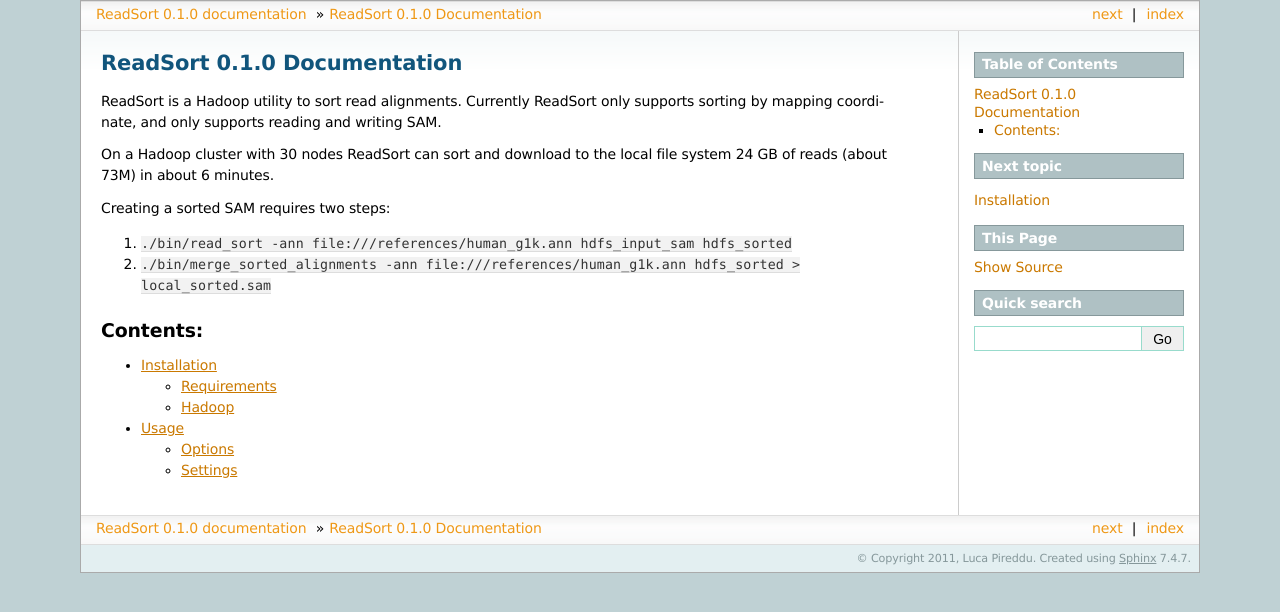
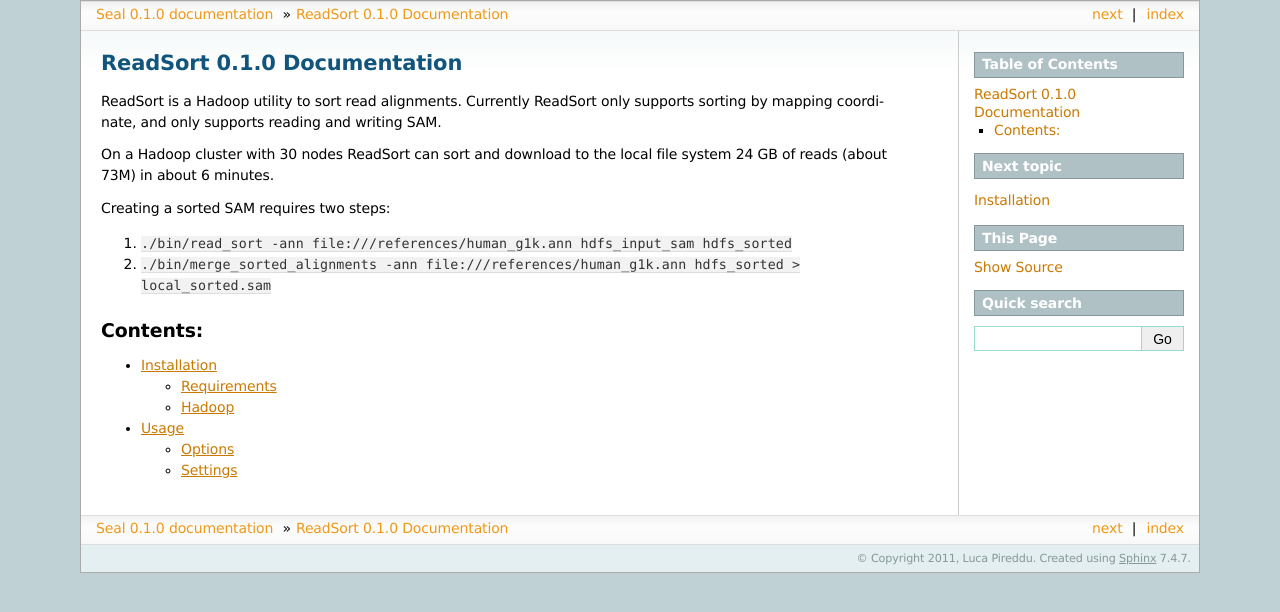
Before and after one commit to crs4/seal, a Sphinx documentation site: the page built from docs/index.rst, in a window 1280 px wide. Shown: the top 612 px of the page. Built offline with Sphinx 7.4.7, drawn with Linux system fonts in a browser that asks for light colours.

Commit message:
* converting package from ReadSort to Seal

```diff
--- a/docs/conf.py
+++ b/docs/conf.py
@@ -1,6 +1,6 @@
 # -*- coding: utf-8 -*-
 #
-# ReadSort documentation build configuration file, created by
+# Seal documentation build configuration file, created by
 # sphinx-quickstart on Thu Apr  7 16:08:14 2011.
 #
 # This file is execfile()d with the current directory set to its containing dir.
@@ -37,7 +37,7 @@
 master_doc = 'index'
 
 # General information about the project.
-project = u'ReadSort'
+project = u'Seal'
 copyright = u'2011, Luca Pireddu'
 
 # The version info for the project you're documenting, acts as replacement for
@@ -172,7 +172,7 @@
 # Grouping the document tree into LaTeX files. List of tuples
 # (source start file, target name, title, author, documentclass [howto/manual]).
 latex_documents = [
-  ('index', 'ReadSort.tex', u'ReadSort Documentation',
+  ('index', 'Seal.tex', u'Seal Documentation',
    u'Luca Pireddu', 'manual'),
 ]
 
```
Also changed, not shown: README.txt (+8 -6 lines), build.xml (+5 -6 lines), 5 other files.
